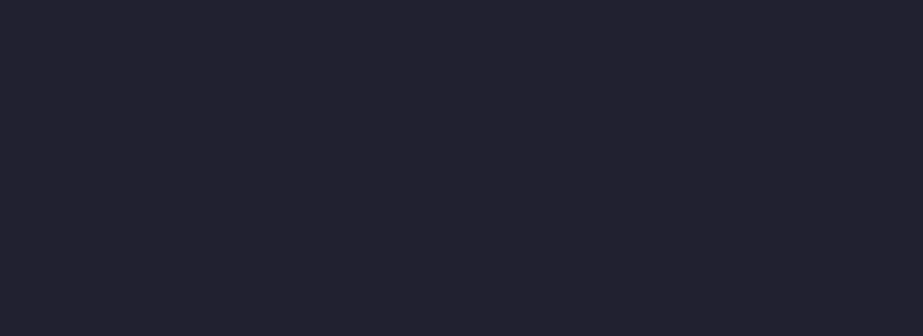
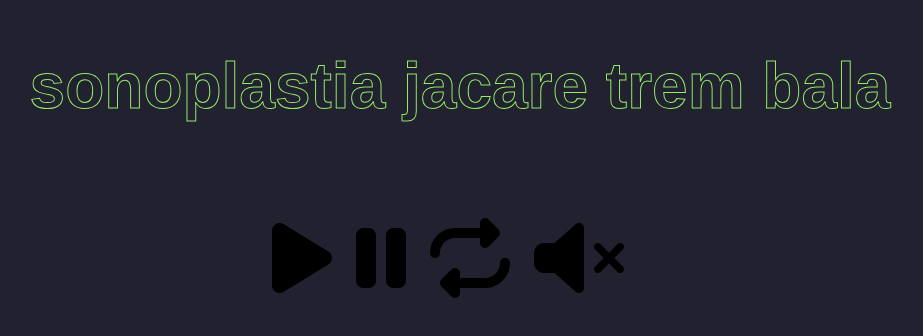
Before and after one commit to developerlucasmarques/bingo-ploomes-client, a React (Vite) app: page /sound in a window 1280 px wide. Before the commit this address had no page. Shown: the part 262-598 px from the top of the page, without its empty margins (180-1103 px from the left). Built offline with nearby package versions, Linux system fonts and the light colour scheme.

Commit message:
commit teste

```diff
--- a/src/pages/Bingo/index.tsx
+++ b/src/pages/Bingo/index.tsx
@@ -11,6 +11,7 @@ import { VerifyBingo } from "./types/verify-bingo-response.type";
 import swall from "sweetalert";
 import { useNavigate } from "react-router-dom";
 import { ReceivedBalls } from "./types/received-balls.type";
+import Sound from "react-sound";
 //ola mundo
 
 const Bingo: React.FC = () => {
--- /dev/null
+++ b/src/pages/soundbutton/index.css
@@ -0,0 +1,29 @@
+.allmusic {
+  height: 90%;
+  width: 100vw;
+  display: flex;
+  flex-direction: row;
+  justify-content: center;
+  align-items: center;
+  margin-top: 0;
+  margin-bottom: 0;
+}
+olamundo {
+  height: 10%;
+}
+.soundbutton {
+  margin-top: 5px;
+  margin-bottom: 0;
+  background-color: green;
+}
+.soundbuttondisable {
+  margin-top: 5px;
+  margin-bottom: 0;
+  background-color: red;
+}
+.soundbuttondisable:hover {
+  background-color: rgb(188, 30, 30);
+}
+.isso {
+  height: 15px;
+}
--- /dev/null
+++ b/src/pages/soundbutton/index.tsx
@@ -0,0 +1,109 @@
+import React, { useEffect, useState } from "react";
+import cool_sound from "../../assets/sounds/cool_sound.mp3";
+import { Howl } from "howler";
+import "./index.css";
+import { FontAwesomeIcon } from "@fortawesome/react-fontawesome";
+import {
+  faCoffee,
+  faPlay,
+  faPause,
+  faRepeat,
+  faVolumeXmark,
+  faVolumeHigh,
+} from "@fortawesome/free-solid-svg-icons";
+const Soundpage = () => {
+  const sound = new Howl({
+    src: cool_sound,
+    html5: true,
+    onplay: () => {
+      console.log("retomando a musica a musica");
+    },
+    onpause: () => {
+      console.log("pausando a musica");
+    },
+    onmute: () => {
+      console.log("musica mutada");
+    },
+  });
+
+  const [state, setstate] = useState("faVolumeXmark");
+
+  const alert = "soundbutton";
+
+  let onpause = false;
+  let oqueha = false;
+  let mudo = false;
+  const fim = () => {
+    if (oqueha == true) {
+      sound.unload();
+      oqueha = false;
+    } else {
+      console.log("nao tem nenhuma musica rodando ");
+    }
+  };
+  const start = () => {
+    if (oqueha == false) {
+      sound.volume(0.1);
+      sound.play();
+      oqueha = true;
+    } else {
+      console.log("ja tem uma musica rodando ");
+    }
+  };
+  const pause = () => {
+    if (onpause == false) {
+      onpause = true;
+      sound.pause();
+    } else {
+      onpause = false;
+      sound.play();
+    }
+  };
+
+  const mute = (event: any) => {
+    console.log(event);
+    if (mudo == false) {
+      sound.volume(0);
+      mudo = true;
+      console.log("mudo");
+      //setalert("soundbuttondisable");
+    } else {
+      mudo = false;
+      sound.volume(0.1);
+      console.log("desmutado");
+      //setalert("soundbutton");
+    }
+  };
+  return (
+    <>
+      <div className="olamundo">
+        <h1>sonoplastia jacare trem bala</h1>
+      </div>
+
+      <div className="allmusic">
+        <FontAwesomeIcon
+          onClick={start}
+          icon={faPlay}
+          className="fa-5x fa-pull-left"
+        ></FontAwesomeIcon>
+        <FontAwesomeIcon
+          onClick={pause}
+          icon={faPause}
+          className="fa-5x fa-pull-left "
+        ></FontAwesomeIcon>
+        <FontAwesomeIcon
+          onClick={fim}
+          icon={faRepeat}
+          className="fa-5x fa-pull-left"
+        ></FontAwesomeIcon>
+        <FontAwesomeIcon
+          onClick={mute}
+          icon={faVolumeXmark}
+          className="fa-5x fa-pull-left"
+        ></FontAwesomeIcon>
+      </div>
+    </>
+  );
+};
+
+export default Soundpage;
--- a/src/routes.tsx
+++ b/src/routes.tsx
@@ -3,6 +3,7 @@ import Home from "./pages/home/";
 import Bingo from "./pages/Bingo";
 import Join from "./pages/join";
 import Create from "./pages/Create";
+import Soundpage from "./pages/soundbutton";
 
 const AppRoutes = () => {
   return (
@@ -11,6 +12,7 @@ const AppRoutes = () => {
         <Route path="/Bingo/:nickname" element={<Bingo />}></Route>
         <Route path="/join/:roomId" element={<Join />}></Route>
         <Route path="/" element={<Create />}></Route>
+        <Route path="/sound" element={<Soundpage />}></Route>
       </Routes>
     </Router>
   );
```
Also changed, not shown: package.json (+9 -0 lines), src/pages/Create/index.tsx (+26 -26 lines), 2 other files (tests, documents, lock files or other folders).
